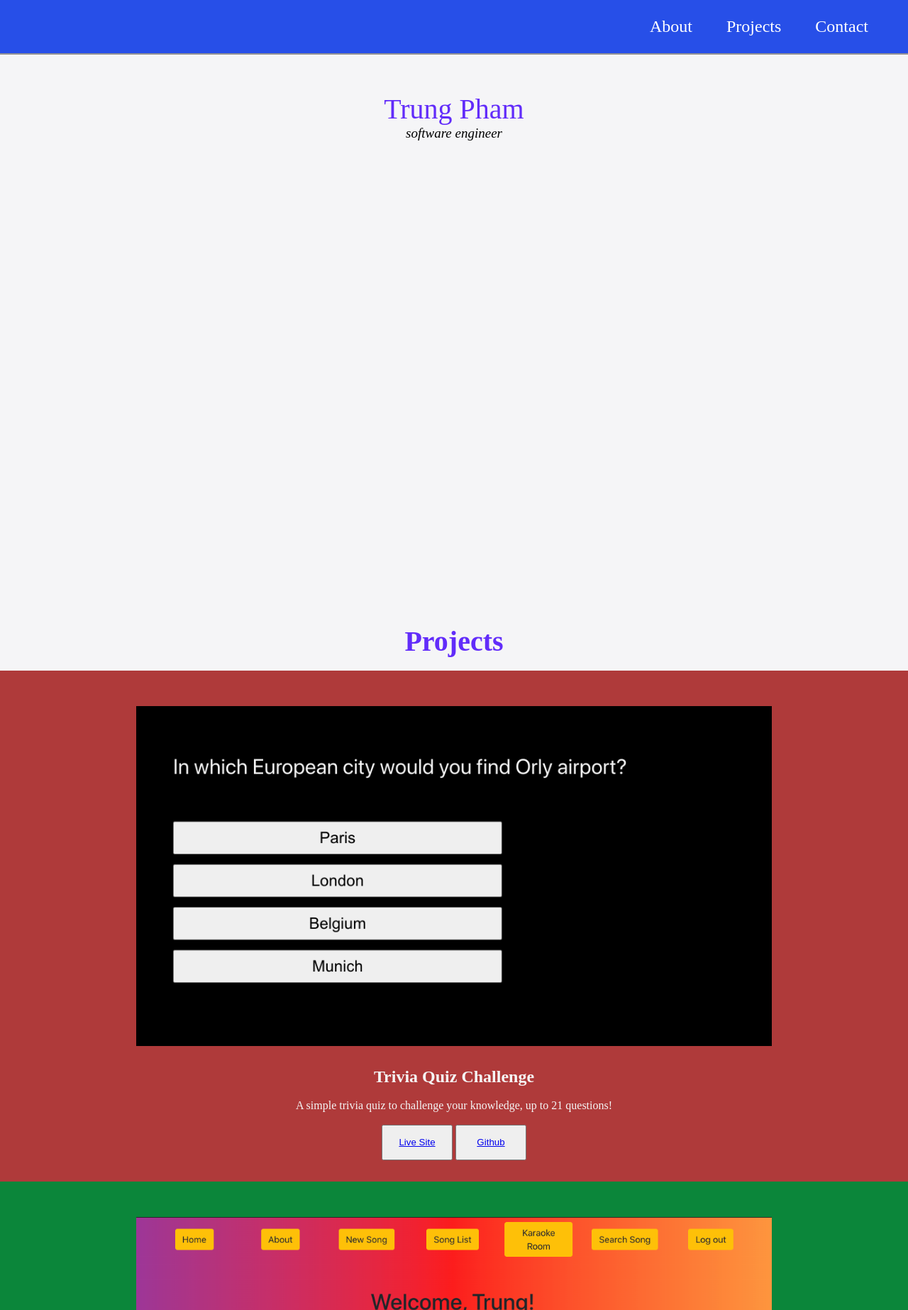
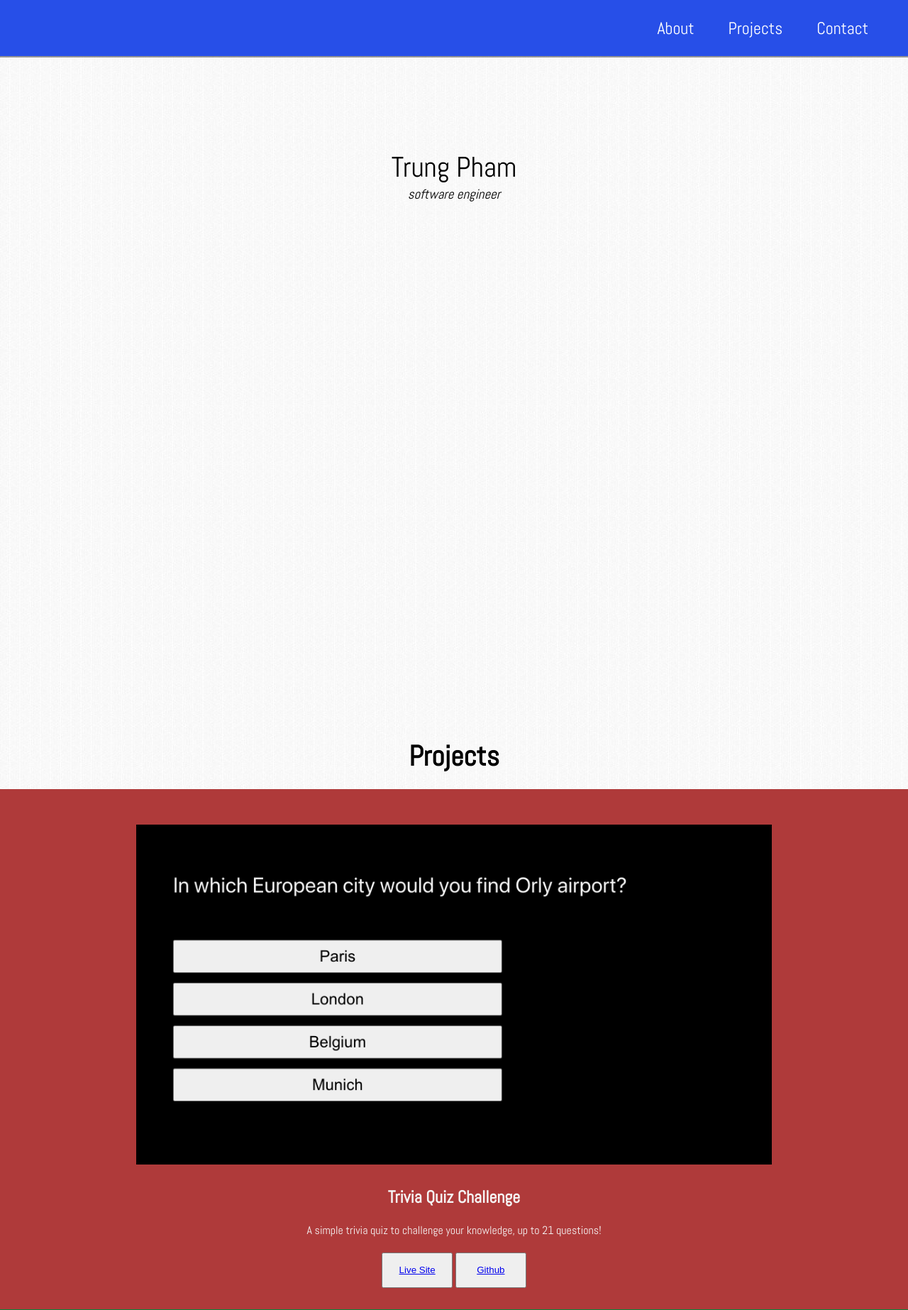
Before and after one commit to trungpham10/trungpham.github.io, a PHP site: page / in a window 1280 px wide. Shown: the top 1846 px of the page at 71% size. Run offline with PHP 8.4, Linux system fonts and the light colour scheme.

Commit message:
style UI

```diff
--- a/index.html
+++ b/index.html
@@ -28,7 +28,7 @@
     <div class="landing-page-view" style="margin-top: 10px">
       <section>
         <div class="title">
-          <h1 id="name" style="font-weight: 200;">Trung Pham</h1>
+          <h1 id="name" style="font-weight: 50;">Trung Pham</h1>
           <p><em>software engineer</p></em>
         </div>
       </section>
--- a/style.css
+++ b/style.css
@@ -1,10 +1,14 @@
+@import url('https://fonts.googleapis.com/css2?family=Abel&display=swap');
+
 body {
   background-color: rgb(245, 245, 247);
+  font-family: 'Abel', sans-serif;
+  background-image: url("project-img/background.jpeg");
 }
 
 .landing-page-view {
   height: 700px;
-  padding: 70px;
+  padding: 150px;
 }
 
 * {
@@ -32,7 +36,7 @@ body {
 #name,
 #projects {
   font-size: 40px;
-  color: rgb(98, 44, 250);
+  /* color: rgb(98, 44, 250); */
 }
 
 #get-it-done {
```
Also changed, not shown: project-img/background.jpeg (added).
